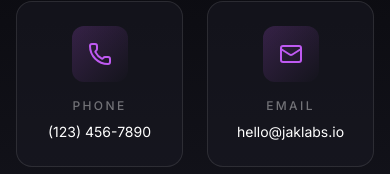
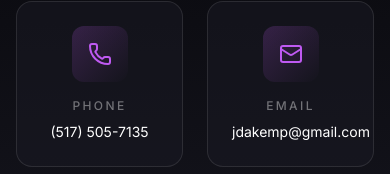
Before and after one commit to jaklabs/jaklabs-website, a Next.js app: page /contact in a window 390 px wide. Shown: the part 670-844 px from the top of the page. Built offline with nearby package versions, Linux system fonts and the light colour scheme.

Commit message:
Update contact info: phone to 517-505-7135, email to jdakemp@gmail.com
https://claude.ai/code/session_01XY7Hn1oNX3Dx54XHVBkntG

```diff
--- a/src/app/contact/page.tsx
+++ b/src/app/contact/page.tsx
@@ -75,15 +75,15 @@ export default function ContactPage() {
     {
       icon: Phone,
       title: 'Phone',
-      value: '(123) 456-7890',
-      href: 'tel:+1234567890',
+      value: '(517) 505-7135',
+      href: 'tel:+15175057135',
       gradient: 'from-neon-purple to-neon-pink',
     },
     {
       icon: Mail,
       title: 'Email',
-      value: 'hello@jaklabs.io',
-      href: 'mailto:hello@jaklabs.io',
+      value: 'jdakemp@gmail.com',
+      href: 'mailto:jdakemp@gmail.com',
       gradient: 'from-neon-pink to-neon-cyan',
     },
     {
--- a/src/components/layout/Footer.tsx
+++ b/src/components/layout/Footer.tsx
@@ -50,9 +50,9 @@ export function Footer() {
                             We help you stand out, attract clients, and grow your business.
                         </p>
                         <div className="space-y-3">
-                            <a href="mailto:jdakemp@jaklabs.io" className="flex items-center space-x-3 text-white/60 hover:text-primary transition-colors">
+                            <a href="mailto:jdakemp@gmail.com" className="flex items-center space-x-3 text-white/60 hover:text-primary transition-colors">
                                 <Mail className="w-5 h-5" />
-                                <span>jdakemp@jaklabs.io</span>
+                                <span>jdakemp@gmail.com</span>
                             </a>
                             <a href="tel:+15175057135" className="flex items-center space-x-3 text-white/60 hover:text-primary transition-colors">
                                 <Phone className="w-5 h-5" />
```
